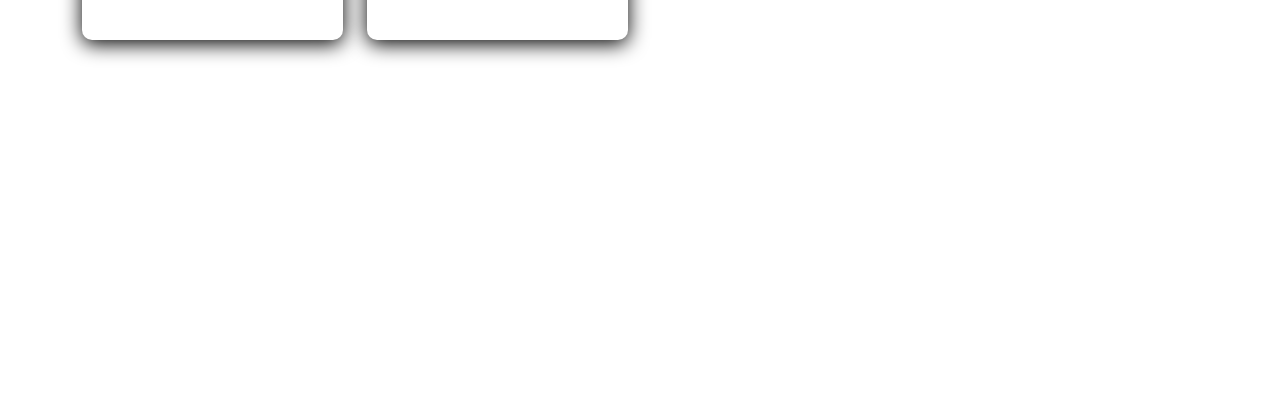
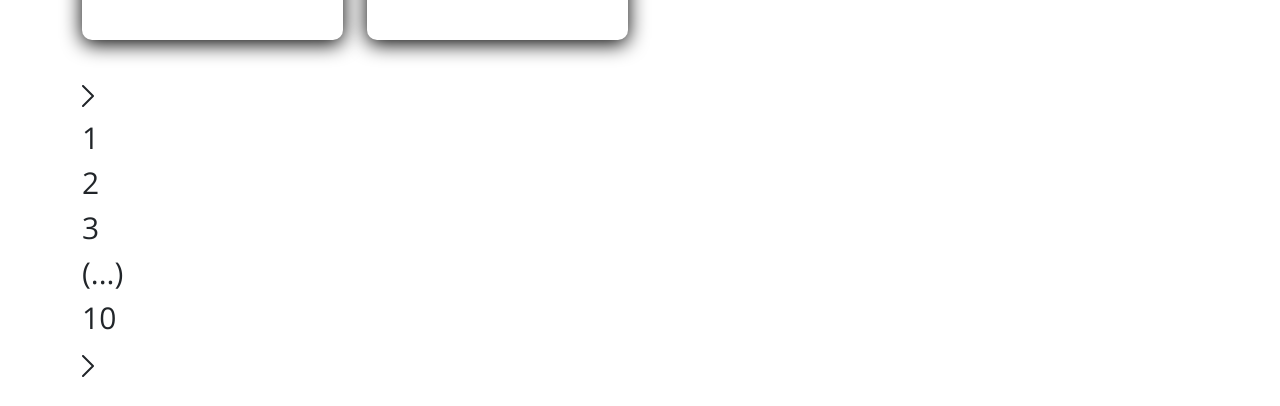
Before and after one commit to CarlosLaurine/Complete-DS-Catalog-App, a React (Create React App) app in the folder frontend-web/: page /products in a window 1280 px wide. Shown: the part 772-1178 px from the top of the page. Before the commit the page ends 866 px from the top, so only its background shows below. Built offline with nearby package versions, Linux system fonts and the light colour scheme.

Commit message:
Pagination Bar Index Implemented

```diff
--- /dev/null
+++ b/frontend-web/src/components/Pagbar/index.tsx
@@ -0,0 +1,17 @@
+import { ReactComponent as ArrowIcon } from 'assets/images/arrow-icon.svg';
+
+const Pagbar = () => {
+  return (
+    <div className="pagination-container">
+      <ArrowIcon />
+      <div className="pagination-item"> 1 </div>
+      <div className="pagination-item"> 2 </div>
+      <div className="pagination-item"> 3 </div>
+      <div className="pagination-item"> (...) </div>
+      <div className="pagination-item"> 10 </div>
+      <ArrowIcon />
+    </div>
+  );
+};
+
+export default Pagbar;
--- a/frontend-web/src/pages/Catalog/index.tsx
+++ b/frontend-web/src/pages/Catalog/index.tsx
@@ -2,6 +2,7 @@
 import ProductCard from 'components/ProductCard';
 import { Link } from 'react-router-dom';
 import { Product } from 'types/product';
+import Pagbar from 'components/Pagbar';
 
 const Catalog = () => {
   const product: Product = {
@@ -59,6 +60,10 @@
             </Link>
           </div>
         </div>
+
+        <div className="row">
+          <Pagbar />
+        </div>
       </div>
     </>
   );
```
